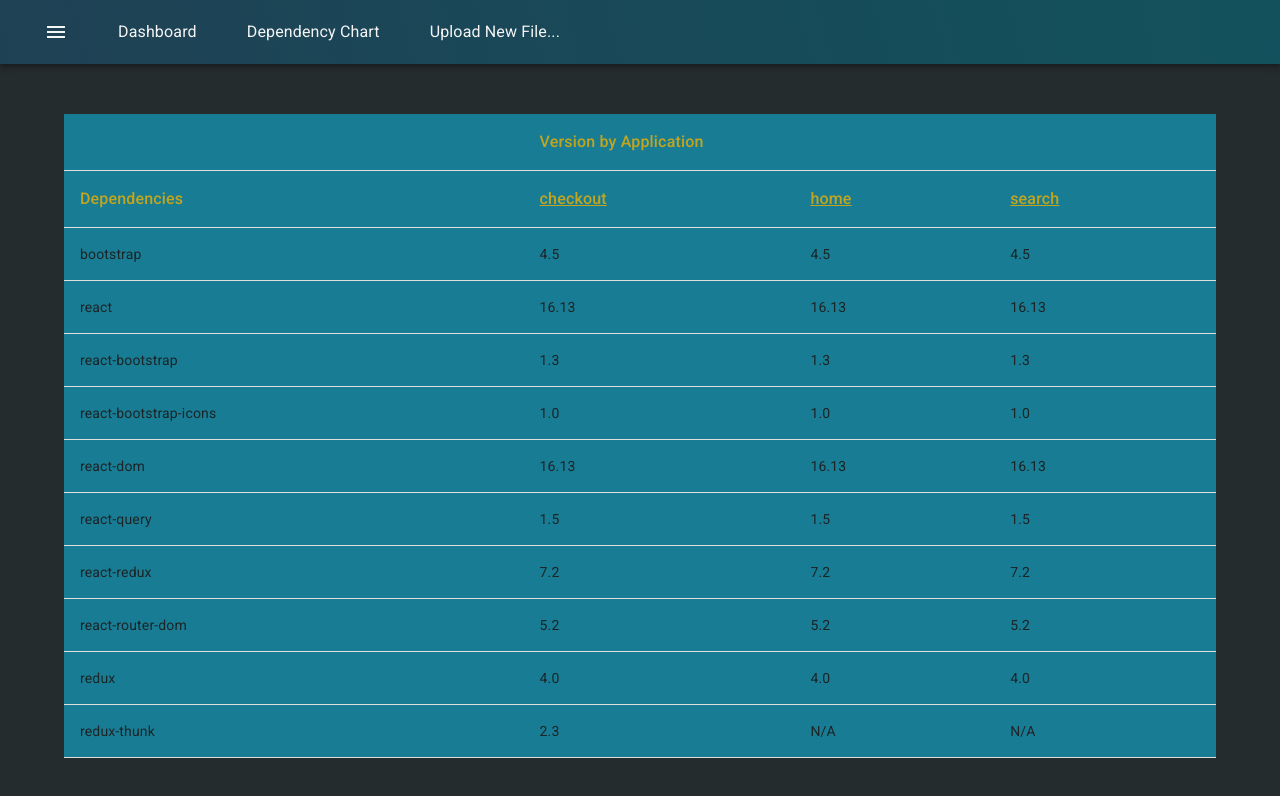
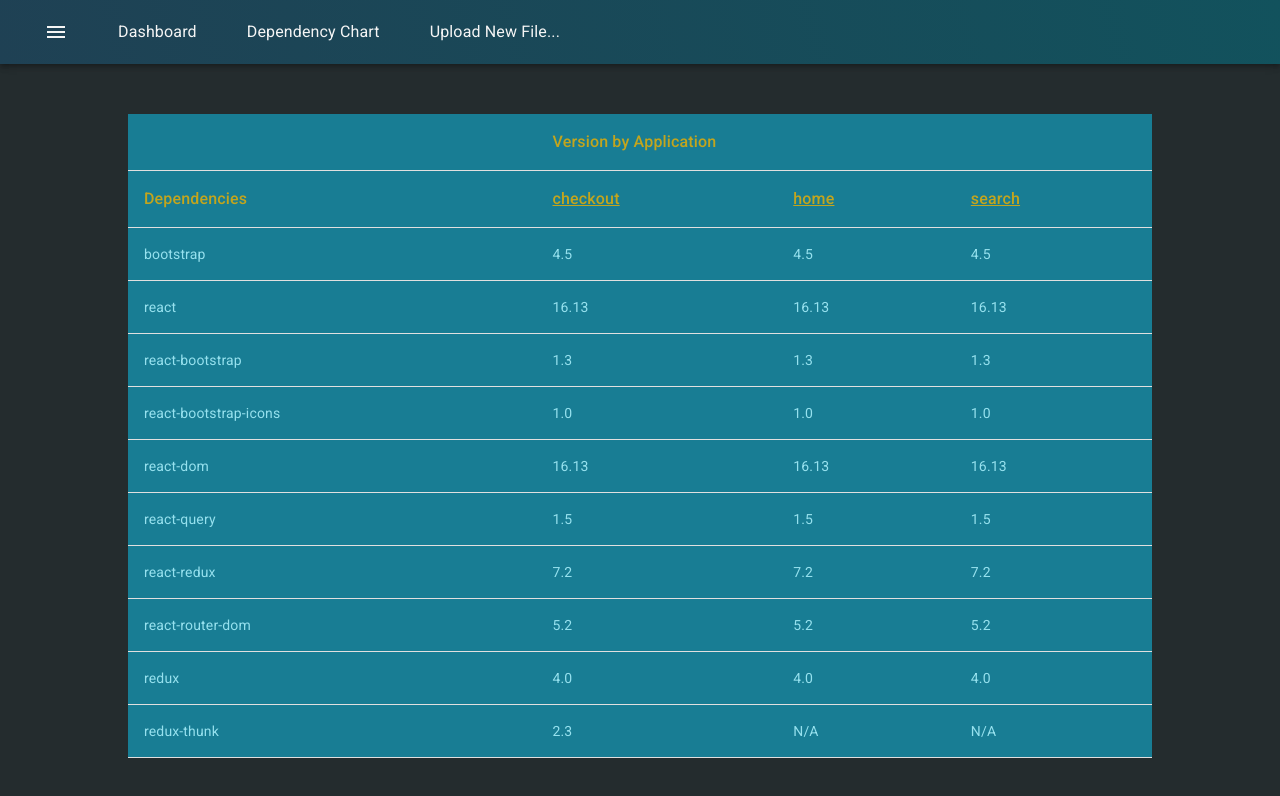
Before and after one commit to oslabs-beta/atriom-dashboard, a React app: page /dependencies in a window 1280 px wide. Shown: the top 796 px of the page. Built offline with nearby package versions, Linux system fonts and the light colour scheme; a web font is replaced by a local one.

Commit message:
text color

```diff
--- a/src/styles/DependencyChart.scss
+++ b/src/styles/DependencyChart.scss
@@ -1,10 +1,10 @@
 .DependencyChart {
   background: #187d94;
   margin-top: 50px;
-  margin-left: 5%;
-  margin-right: 5%;
+  margin-left: 10%;
+  margin-right: 10%;
   display: inline-block;
-  width: 90%;
+  width: 80%;
 
   .headerCell {
     color: #c3a51d;
@@ -15,6 +15,6 @@
     }
   }
   .cell {
-    color: #1c2426;
+    color: #96e1ee;
   }
 }
```
